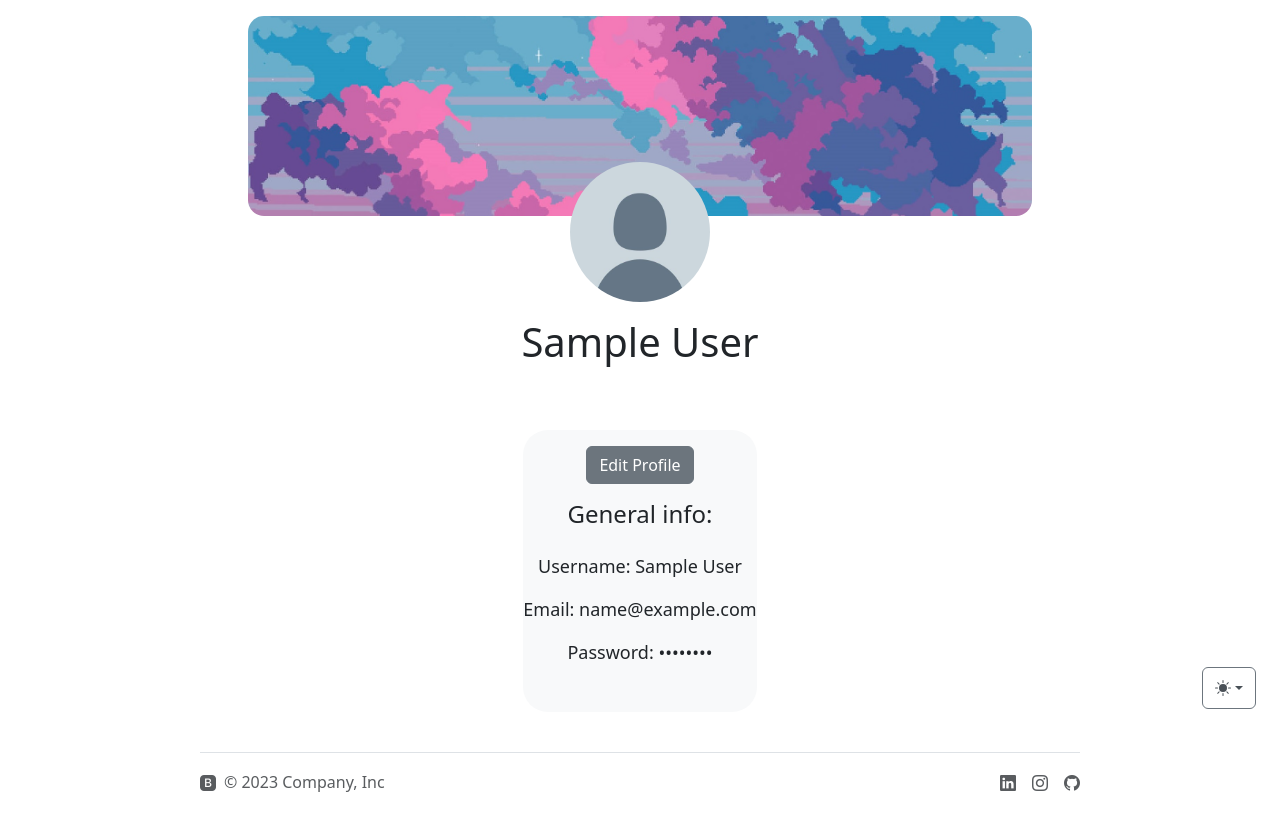
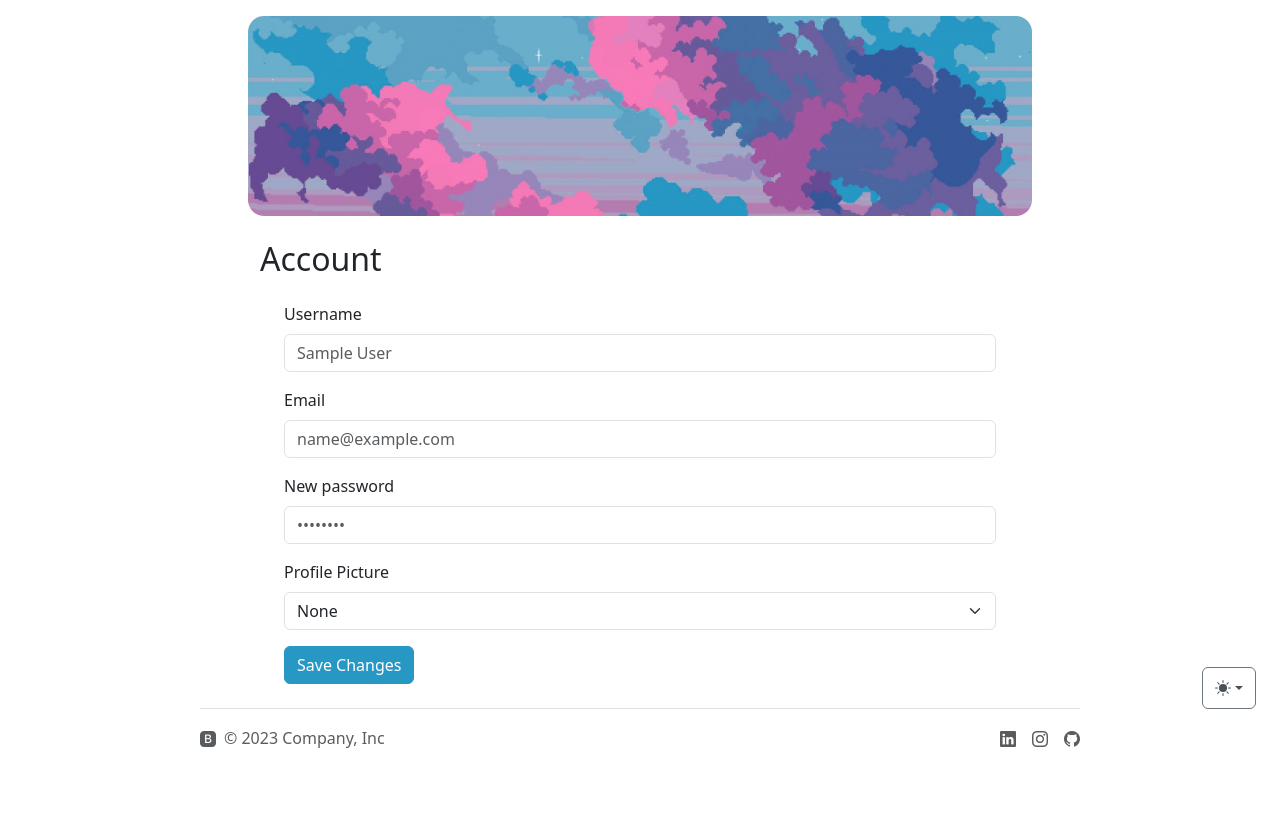
Before and after one commit to Adskovic/flask_blog, a Flask app: page /settings in a window 1280 px wide. Shown: the part 75-894 px from the top of the page. After the commit the page ends 823 px from the top, so only its background shows below. Run offline with Flask 3, Linux system fonts and the light colour scheme; the visitor is signed in with stand-in values (Sample User, id 1); some libraries are stand-ins or nearby versions.

Commit message:
style: restyle account settings page

```diff
--- a/forms.py
+++ b/forms.py
@@ -62,10 +62,15 @@ class EditProfileForm(FlaskForm):
         ('/static/assets/img/avatars/woman_8.png', 'Woman 8'),
         ('/static/assets/img/avatars/woman_9.png', 'Woman 9'),
         ('/static/assets/img/avatars/woman_10.png', 'Woman 10'),
-    ])
+    ], render_kw={"placeholder": '{{ current_user.profile_picture }}' })
     submit = SubmitField('Save Changes')
 
+    def set_default_choices(self, user_profile_picture):
+        self.profile_picture.default = user_profile_picture
+        self.process()
 
+
+#TODO: Consider merging both edit profile forms into one
 class EditProfileInfoForm(FlaskForm):
     bio = StringField('Bio')
     location = StringField('Location')
--- a/main.py
+++ b/main.py
@@ -28,7 +28,7 @@ db.init_app(app)
 
 
 # CONFIGURE TABLES
-
+#TODO: Add when user joined
 class User(UserMixin, db.Model):
     __tablename__ = "users"
     id = db.Column(db.Integer, primary_key=True)
@@ -57,14 +57,11 @@ class BlogPost(db.Model):
     post_comments = relationship("Comment", back_populates="parent_post")
 
 
-
-
 class Comment(db.Model):
     __tablename__ = "comments"
     id = db.Column(db.Integer, primary_key=True)
     author_id = db.Column(db.Integer, db.ForeignKey("users.id"))
     comment_author = relationship("User", back_populates="comments")
-
     post_id = db.Column(db.Integer, db.ForeignKey("blog_posts.id"))
     parent_post = relationship("BlogPost", back_populates="post_comments")
     text = db.Column(db.Text, nullable=False)
--- a/static/css/styles.css
+++ b/static/css/styles.css
@@ -334,7 +334,7 @@ header.masthead {
 }
 
 .user-info {
-  padding-bottom: 30px;
+  padding-bottom: 50px;
   background-color: var(--bs-tertiary-bg);
   border-radius: 25px;
 }
--- a/templates/user-settings.html
+++ b/templates/user-settings.html
@@ -2,10 +2,8 @@
 {% from "bootstrap5/form.html" import render_form %}
 
 <main>
-    <!-- Page Header-->
-    <div class="card mx-5 my-3 border-0">
-        <svg class="bd-placeholder-img card-img-top py-4 text-center text-light rounded-4" style="background-image: url(/static/assets/img/home.jpg);"></svg>
     <!-- Flash messeges -->
+    <div class="flash mt-3">
         {% with messages = get_flashed_messages(with_categories=true) %}
         {% if messages %}
             {% for category, message in messages %}
@@ -15,37 +13,46 @@
             {% endfor %}
         {% endif %}
         {% endwith %}
-            <div class="card-body">
+    </div>
+    <!-- Page Header-->
+    <div class="card mx-5 my-3 border-0">
+        <svg class="bd-placeholder-img card-img-top py-4 text-center text-light rounded-4" style="background-image: url(/static/assets/img/home.jpg);"></svg>
+            <div class="container">
+                <h2 class="my-4">Account</h2>
+                <div style="display: none;">
+                    {{ form.set_default_choices(current_user.profile_picture) }}
+                </div>
+                <div class="mx-4">
+                    {{ render_form(form, novalidate=True, button_map={"submit": "primary"}) }}
+                </div>
 
                     <!-- Profile picture -->
-                    <div class="profile-header">
+                    <!-- <div class="profile-header">
                         <div class="profile-picture-container">
                             <img src="{{ current_user.profile_picture }}" alt="Profile Picture">
                         </div>
-                    </div>
+                    </div> -->
 
                     <!-- Profile information -->
-                    <div class="profile-section mx-5 px-5 pt-3 d-flex flex-column align-items-center">
-                        <h1 class="mb-3">{{ current_user.name }}</h1>
+
+                        <!-- <h1 class="mb-3">{{ current_user.name }}</h1>
                         <div class="user-info d-flex flex-column mt-5 align-items-center justify-content-center">
                             <button class="edit-btn btn btn-secondary my-3 ml-auto" onclick="startEditing()">Edit Profile</button>
                             <h4 class="pb-3">General info:</h4>
                             <p>Username: {{ current_user.name }}</p>
                             <p>Email: {{ current_user.email }}</p>
                             <p>Password: ••••••••</p>
-                        </div>
+                        </div> -->
                     </div>
 
                 <!-- Profile information change form -->
-                <div class="profile-form" style="display: none;">
-                    <h2>Edit Profile</h2>
-                    {{ render_form(form, novalidate=True, button_map={"submit": "primary"}) }}
+                <!-- <div class="profile-form"> -->
                     <script>
                         document.getElementById('username').placeholder = "{{ current_user.name }}";
                         document.getElementById('email').placeholder = "{{ current_user.email }}";
                     </script>
-                    <button class="cancel btn btn-danger my-2" type="button" onclick="cancelEditing()">Cancel</button>
-                </div>
+                    <!-- <button class="cancel btn btn-danger my-2" type="button" onclick="cancelEditing()">Cancel</button> -->
+                <!-- </div> -->
             </div>
         </div>
     </div>
```
Also changed, not shown: templates/user-page.html (+22 -14 lines), templates/view-user-profile.html (+22 -2 lines). Lines whose indentation alone changed are shown as unchanged.
